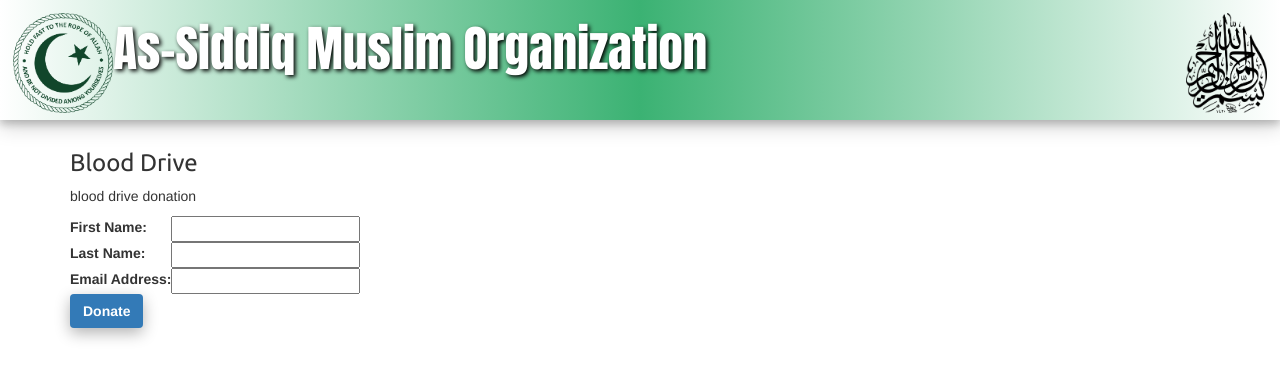
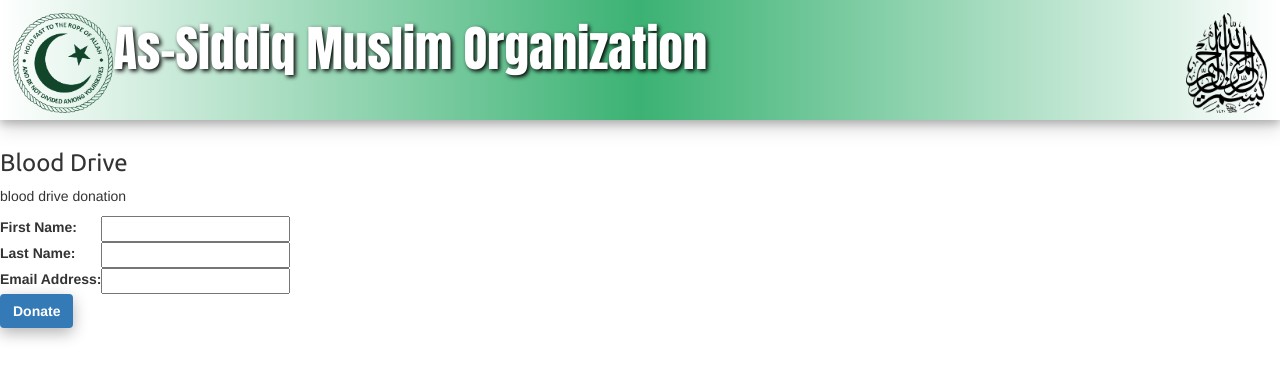
Before and after one commit to NiDMAZ/website, a Django app: page /display/blood in a window 1280 px wide. Shown: the top 379 px of the page. Run offline with Django 3.2, Linux system fonts and the light colour scheme; some libraries are stand-ins or nearby versions.

Commit message:
Changed container to fluid-container

```diff
--- a/display/templates/display/base.html
+++ b/display/templates/display/base.html
@@ -17,7 +17,7 @@
             <!--<a href="/display"> <img src="{% static 'images/ramadan-kareem.png' %}" class="top-img-right-ramadan"> </a>-->
         </div>
      <body class="site-body">
-        <div class="container">
+        <div class="fluid-container">
                 {% block message_bar %}
                 {% endblock %}
             <div class="site-content">
```
